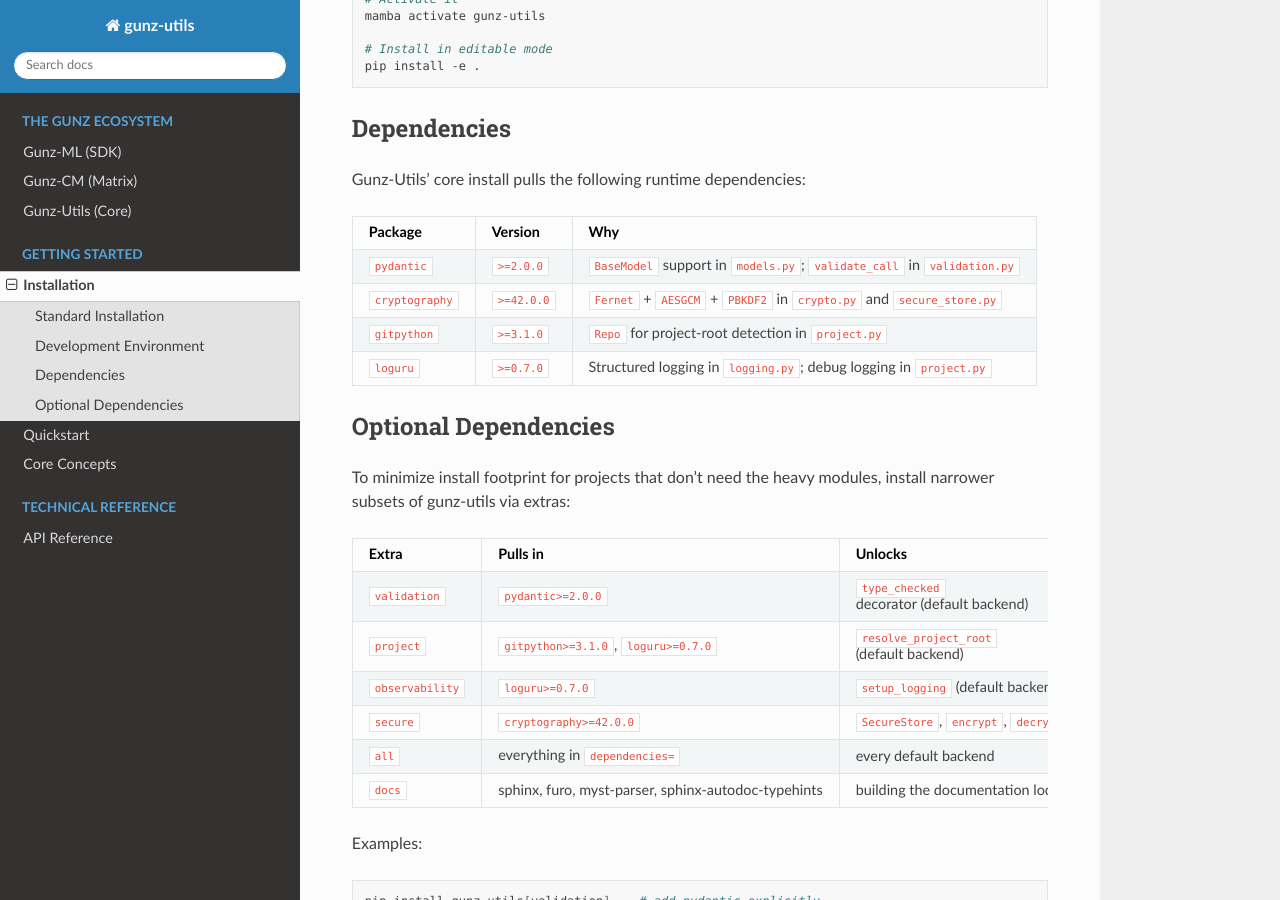
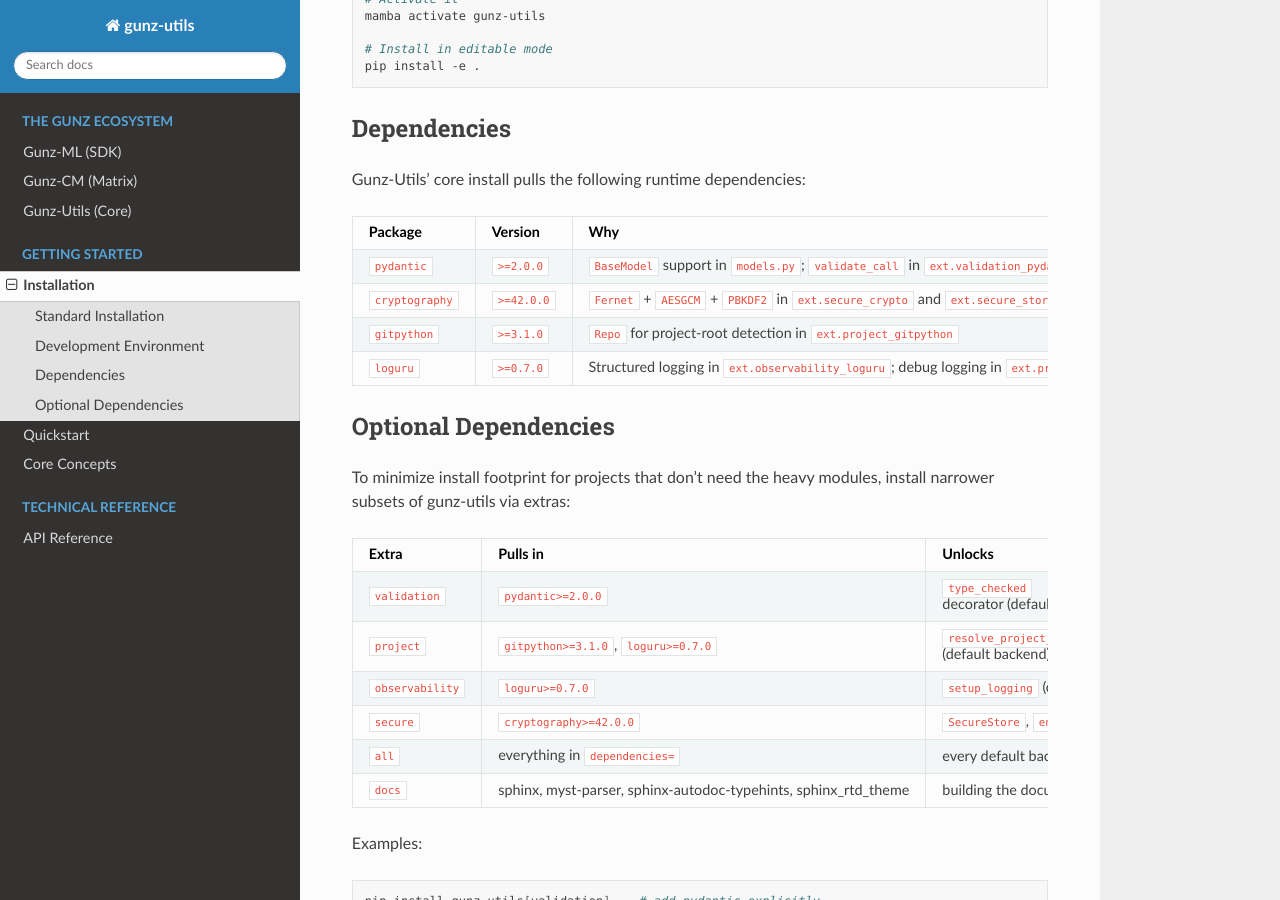
Before and after one commit to sXperfect/gunz-utils, a Sphinx documentation site: the page built from docs/source/installation.md, in a window 1280 px wide and 900 px high, scrolled down 531 px. Built offline with Sphinx 7.4.7 and the Read the Docs theme 3.1.0, drawn with Linux system fonts in a browser that asks for light colours.

Commit message:
docs(api): cover all 14 modules + ext backends; bump conf.py to 1.8.0
- api.rst: documented only 6/14 modules before. Now covers all stdlib
  modules (dict_utils, formatting, hashing, io, iteration, models,
  parsing, redaction, security, timing, upstream_protocol) plus all
  ext backends (validation_pydantic/stdlib, project_gitpython/stdlib,
  observability_loguru, secure_crypto, secure_store). Used a contents
  toctree so readers can navigate.

- conf.py: release bumped from 1.7.0 -> 1.8.0.

- installation.md: replaced references to removed modules (validation.py,
  crypto.py, logging.py) with their ext.* replacements. Dropped stale
  'furo' from the docs extra (project uses sphinx_rtd_theme).

- quickstart.md: fixed broken `from gunz_utils.project import
  get_project_root` -> `from gunz_utils import resolve_project_root`.

- test_models.py: ruff isort reorder (auto-fixed).

```diff
--- a/docs/source/conf.py
+++ b/docs/source/conf.py
@@ -5,7 +5,7 @@
 project = 'gunz-utils'
 copyright = '2025, Yeremia Gunawan Adhisantoso'
 author = 'Yeremia Gunawan Adhisantoso'
-release = '1.7.0'
+release = '1.8.0'
 
 extensions = [
     'sphinx.ext.autodoc',
--- a/docs/source/installation.md
+++ b/docs/source/installation.md
@@ -29,10 +29,10 @@
 
 | Package | Version | Why |
 |---|---|---|
-| `pydantic` | `>=2.0.0` | `BaseModel` support in `models.py`; `validate_call` in `validation.py` |
-| `cryptography` | `>=42.0.0` | `Fernet` + `AESGCM` + `PBKDF2` in `crypto.py` and `secure_store.py` |
-| `gitpython` | `>=3.1.0` | `Repo` for project-root detection in `project.py` |
-| `loguru` | `>=0.7.0` | Structured logging in `logging.py`; debug logging in `project.py` |
+| `pydantic` | `>=2.0.0` | `BaseModel` support in `models.py`; `validate_call` in `ext.validation_pydantic` |
+| `cryptography` | `>=42.0.0` | `Fernet` + `AESGCM` + `PBKDF2` in `ext.secure_crypto` and `ext.secure_store` |
+| `gitpython` | `>=3.1.0` | `Repo` for project-root detection in `ext.project_gitpython` |
+| `loguru` | `>=0.7.0` | Structured logging in `ext.observability_loguru`; debug logging in `ext.project_gitpython` |
 
 ## Optional Dependencies
 
@@ -46,7 +46,7 @@
 | `observability` | `loguru>=0.7.0` | `setup_logging` (default backend) |
 | `secure` | `cryptography>=42.0.0` | `SecureStore`, `encrypt`, `decrypt` |
 | `all` | everything in `dependencies=` | every default backend |
-| `docs` | sphinx, furo, myst-parser, sphinx-autodoc-typehints | building the documentation locally |
+| `docs` | sphinx, myst-parser, sphinx-autodoc-typehints, sphinx_rtd_theme | building the documentation locally |
 
 Examples:
 
```
Also changed, not shown: docs/source/api.rst (+92 -20 lines), docs/source/quickstart.md (+2 -2 lines), 1 other file.
